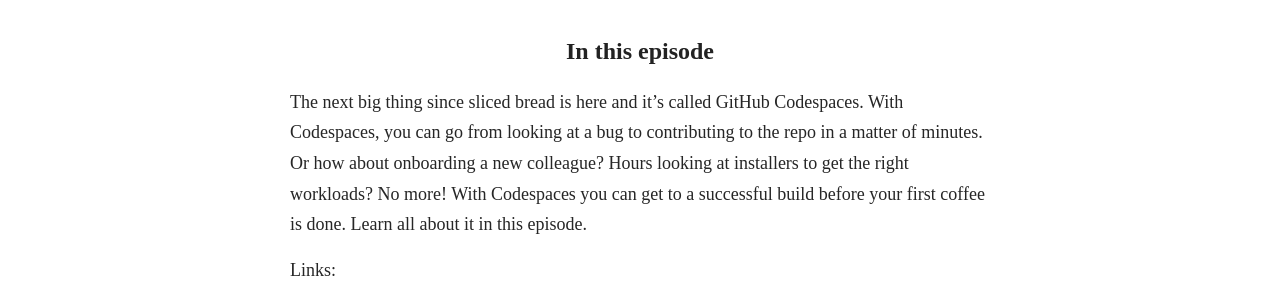
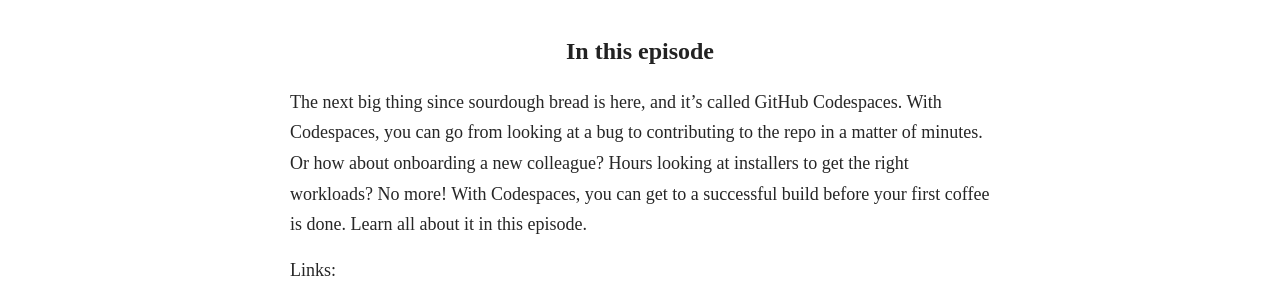
Before and after one commit to nullpointersio/website, a Jekyll site: the page built from _posts/2020-09-09-17.markdown, in a window 1280 px wide. Shown: the part 187-480 px from the top of the page. Built offline with Jekyll 4.4.1, drawn with Linux system fonts in a browser that asks for light colours; some web fonts are replaced.

Commit message:
Grammarly and culture corrections 😇

```diff
--- a/_posts/2020-09-09-17.markdown
+++ b/_posts/2020-09-09-17.markdown
@@ -5,9 +5,9 @@
 title: 			"17: GitHub Codespaces"
 url:            "17"
 subtitle: 		"Never wait hours for IDE installations again!"
-summary: 		"The next big thing since sliced bread is here and it's called GitHub Codespaces. With Codespaces, you can go from looking at a bug to contributing to the repo in a matter of minutes. Or how about onboarding a new colleague? Hours looking at installers to get the right workloads? No more! With Codespaces you can get to a successful build before your first coffee is done. Learn all about it in this episode."
+summary: 		"The next big thing since sourdough bread is here, and it's called GitHub Codespaces. With Codespaces, you can go from looking at a bug to contributing to the repo in a matter of minutes. Or how about onboarding a new colleague? Hours looking at installers to get the right workloads? No more! With Codespaces, you can get to a successful build before your first coffee is done. Learn all about it in this episode."
 
-description: 	"The next big thing since sliced bread is here and it's called GitHub Codespaces. With Codespaces, you can go from looking at a bug to contributing to the repo in a matter of minutes. Or how about onboarding a new colleague? Hours looking at installers to get the right workloads? No more! With Codespaces you can get to a successful build before your first coffee is done. Learn all about it in this episode."
+description: 	"The next big thing since sourdough bread is here, and it's called GitHub Codespaces. With Codespaces, you can go from looking at a bug to contributing to the repo in a matter of minutes. Or how about onboarding a new colleague? Hours looking at installers to get the right workloads? No more! With Codespaces, you can get to a successful build before your first coffee is done. Learn all about it in this episode."
 
 type:			full # "trailer" or "full"
 duration: 		"33:49" # audio length in min
```
